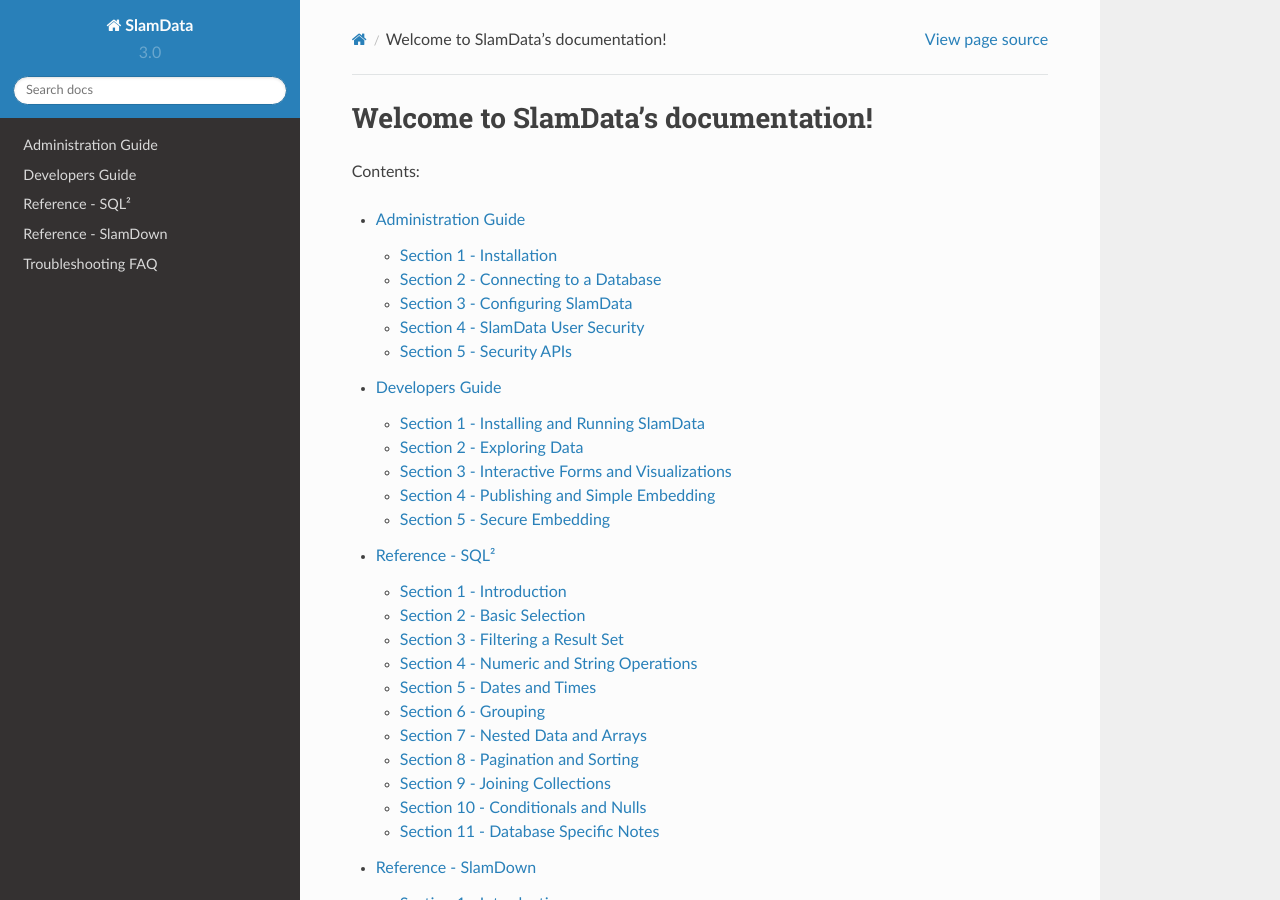
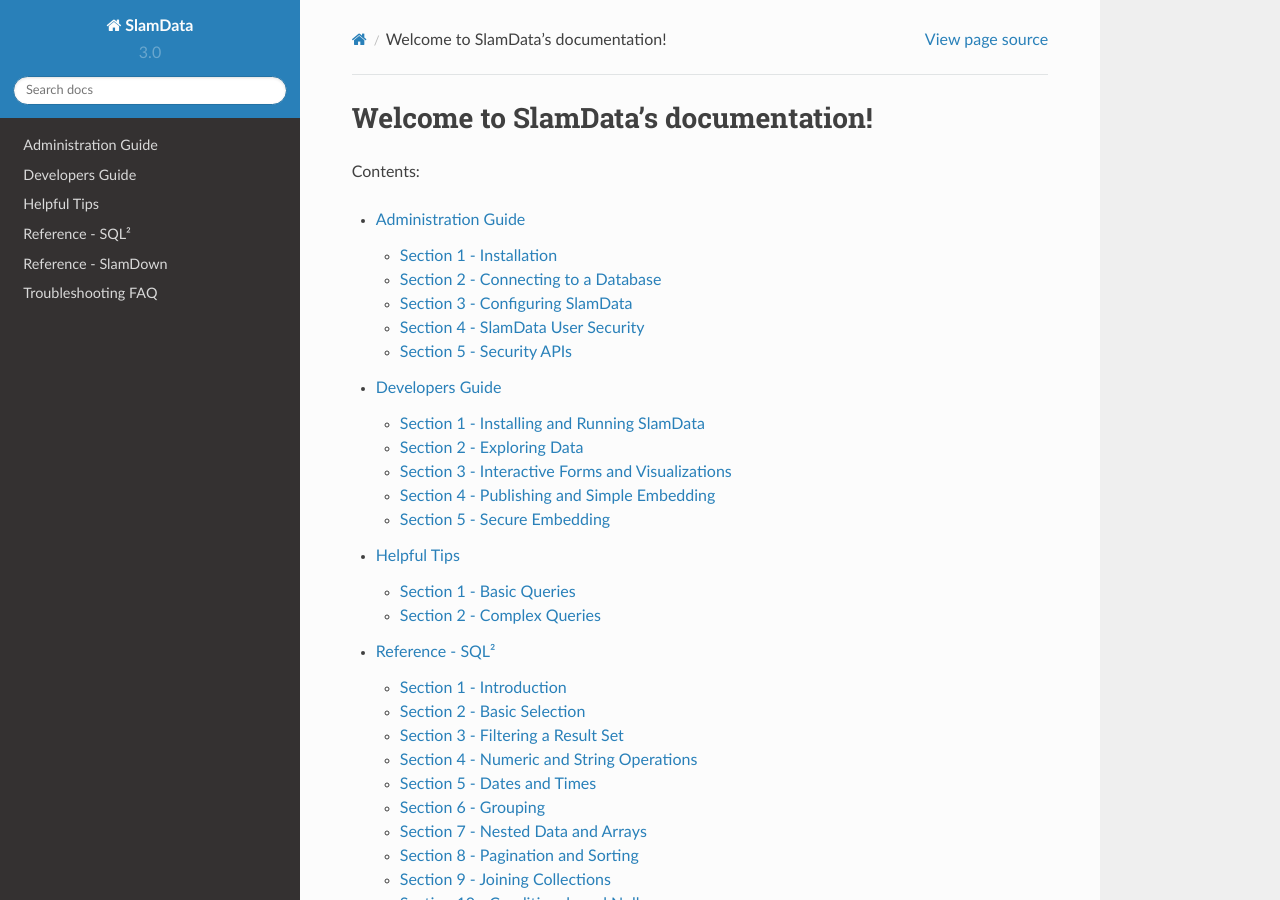
Before and after one commit to uapasha/slamdata-docs, a Sphinx documentation site: the page built from source/index.rst, in a window 1280 px wide and 900 px high. Built offline with Sphinx 7.4.7 and the Read the Docs theme 2.0.0, drawn with Linux system fonts in a browser that asks for light colours; part of the change alters nothing that is shown.

Commit message:
Added new "Helpful Tips" document - work in progress

```diff
--- /dev/null
+++ b/source/helpful-tips.rst
@@ -0,0 +1,588 @@
+.. figure:: images/white-logo.png
+   :alt: SlamData Logo
+
+
+Helpful Tips
+============
+
+This Helpful Tips document provides SQL² snippets that
+may not otherwise be covered in the other guides.
+
+For information on how to use SlamData from a user perspective
+see the `SlamData Administration Guide <administration-guide.html>`__
+
+For information on how to use SlamData from a user perspective
+see the `SlamData Users Guide <users-guide.html>`__  (not implemented yet)
+
+Examples in this guide will show the SQL² query as well as the generated
+MongoDB query directly below it for reference.
+
+
+Section 1 - Basic Queries
+-------------------------
+
+1.1 Counting
+~~~~~~~~~~~~
+
+1.1.1 Documents / Rows
+''''''''''''''''''''''
+
+**SQL Example**
+
+.. code-block:: sql
+
+    SELECT COUNT(*) FROM `/devguide/devdb/patients`
+
+**MongoDB query equivalent**
+
+.. code-block:: json
+
+    db.patients.aggregate(
+      [
+        {
+          "$group": {
+            "0": { "$sum": { "$literal": NumberInt("1") } },
+            "_id": { "$literal": null }
+          }
+        },
+        { "$limit": NumberLong("11") }],
+      { "allowDiskUse": true });
+
+
+1.1.2 Documents / Rows with Filter
+''''''''''''''''''''''''''''''''''
+
+**SQL Example**
+
+.. code-block:: sql
+
+    SELECT COUNT(*)
+    FROM `/devguide/devdb/patients`
+    WHERE age >= 50
+
+**MongoDB query equivalent**
+
+.. code-block:: json
+
+    db.patients.aggregate(
+      [
+        {
+          "$match": {
+            "$and": [
+              {
+                "$or": [
+                  { "age": { "$type": NumberInt("16") } },
+                  { "age": { "$type": NumberInt("18") } },
+                  { "age": { "$type": NumberInt("1") } },
+                  { "age": { "$type": NumberInt("2") } },
+                  { "age": { "$type": NumberInt("9") } },
+                  { "age": { "$type": NumberInt("8") } }]
+              },
+              { "age": { "$gte": NumberInt("50") } }]
+          }
+        },
+        {
+          "$group": {
+            "0": { "$sum": { "$literal": NumberInt("1") } },
+            "_id": { "$literal": null }
+          }
+        },
+        { "$limit": NumberLong("11") }],
+      { "allowDiskUse": true });
+
+
+1.2 Concatenating Field Values
+~~~~~~~~~~~~~~~~~~~~~~~~~~~~~~
+
+Use the double-pipe (`||`) symbol to concatenate `char` and `string` values.
+
+**SQL Example**
+
+.. code-block:: sql
+
+    SELECT
+      "Full Name is " ||
+      first_name      ||
+      ' '             ||
+      last_name
+    FROM `/devguide/devdb/patients`
+
+**MongoDB query equivalent**
+
+.. code-block:: json
+
+    db.patients.aggregate(
+      [
+        { "$limit": NumberLong("11") },
+        {
+          "$project": {
+            "0": {
+              "$cond": [
+                {
+                  "$and": [
+                    { "$lte": [{ "$literal": "" }, "$last_name"] },
+                    { "$lt": ["$last_name", { "$literal": {  } }] }]
+                },
+                {
+                  "$cond": [
+                    {
+                      "$and": [
+                        { "$lte": [{ "$literal": "" }, "$first_name"] },
+                        { "$lt": ["$first_name", { "$literal": {  } }] }]
+                    },
+                    {
+                      "$concat": [
+                        {
+                          "$concat": [
+                            {
+                              "$concat": [{ "$literal": "Full Name is " }, "$first_name"]
+                            },
+                            { "$literal": " " }]
+                        },
+                        "$last_name"]
+                    },
+                    { "$literal": undefined }]
+                },
+                { "$literal": undefined }]
+            }
+          }
+        }],
+      { "allowDiskUse": true });
+
+
+1.3 Converting Data Types
+~~~~~~~~~~~~~~~~~~~~~~~~~
+
+SlamData provides the ability to convert between many data types:
+
+1.3.1 TO_STRING() Function
+''''''''''''''''''''''''''
+
+Any data type can be turned into a string data type using the [``TO_STRING()``] function:
+
+**SQL Example**
+
+.. code-block:: sql
+
+    SELECT
+      TO_STRING(DATE_PART("year", last_visit))  ||
+      "-"                                       ||
+      TO_STRING(DATE_PART("month", last_visit)) AS Year_Month
+    FROM `/devguide/devdb/patients`
+
+**Example Output**
+
+|Year-Month|
+
+**MongoDB query equivalent**
+
+.. code-block:: json
+
+    db.patients.mapReduce(
+      function () {
+        emit.apply(
+          null,
+          (function (key, value) {
+            return [
+              key,
+              {
+                "Year_Month": (((value.last_visit instanceof Date) || (value.last_visit instanceof Timestamp)) && ((value.last_visit instanceof Date) || (value.last_visit instanceof Timestamp))) ? ((((value.last_visit.getFullYear() instanceof NumberInt) || (value.last_visit.getFullYear() instanceof NumberLong)) ? String(value.last_visit.getFullYear()).replace(
+                  RegExp("[^-0-9]+", "g"),
+                  "") : ((value.last_visit.getFullYear() instanceof Timestamp) || (value.last_visit.getFullYear() instanceof Date)) ? value.last_visit.getFullYear().toISOString() : String(value.last_visit.getFullYear())) + "-") + ((((value.last_visit.getMonth() + 1) instanceof NumberInt) || ((value.last_visit.getMonth() + 1) instanceof NumberLong)) ? String(value.last_visit.getMonth() + 1).replace(
+                  RegExp("[^-0-9]+", "g"),
+                  "") : (((value.last_visit.getMonth() + 1) instanceof Timestamp) || ((value.last_visit.getMonth() + 1) instanceof Date)) ? (value.last_visit.getMonth() + 1).toISOString() : String(value.last_visit.getMonth() + 1)) : undefined
+              }]
+          })(
+            this._id,
+            this))
+      },
+      function (key, values) { return values[0] },
+      {
+        "out": { "replace": "tmp.gen_840a7e9a_0", "db": "devdb" },
+        "limit": NumberLong("11")
+      });
+    db.tmp.gen_840a7e9a_0.aggregate(
+      [{ "$project": { "Year_Month": "$value.Year_Month" } }],
+      { "allowDiskUse": true });
+
+
+1.3.2 TO_TIMESTAMP() Function
+'''''''''''''''''''''''''''''
+
+An epoch data type can be converted into a TIMESTAMP data type using the [``TO_TIMESTAMP()``] function.
+
+Assuming a collection has documents which contain a field ``epoch`` with values such as ``1408255200000``:
+
+**SQL Example**
+
+.. code-block:: sql
+
+    SELECT *
+    FROM `/devguide/epochtest/c1`
+    WHERE TO_TIMESTAMP(epoch) <= TIMESTAMP("2016-01-01T00:00:00Z")
+
+**MongoDB query equivalent**
+
+.. code-block:: json
+
+    db.c1.aggregate(
+      [
+        {
+          "$project": {
+            "__tmp2": {
+              "$cond": [
+                {
+                  "$and": [
+                    { "$lt": [{ "$literal": null }, "$epoch"] },
+                    { "$lt": ["$epoch", { "$literal": "" }] }]
+                },
+                {
+                  "$lte": [
+                    {
+                      "$add": [{ "$literal": ISODate("1970-01-01T00:00:00Z") }, "$epoch"]
+                    },
+                    { "$literal": ISODate("2016-01-01T00:00:00Z") }]
+                },
+                { "$literal": undefined }]
+            },
+            "__tmp3": "$$ROOT"
+          }
+        },
+        { "$match": { "__tmp2": true } },
+        { "$limit": NumberLong("11") },
+        { "$project": { "value": "$__tmp3", "_id": false } }],
+      { "allowDiskUse": true });
+
+
+1.4 Grouping
+~~~~~~~~~~~~
+
+1.4.1 By Calendar Quarter
+'''''''''''''''''''''''''
+
+Assume you have documents in a structure similar to the following:
+
+.. code-block:: json
+
+  {
+    "_id": ObjectId("...abcd1234..."),
+    ...
+    "city": "AUSTIN",
+    "first_name": "John",
+    "last_name": "Smith",
+    "middle_name": "Duke",
+    "last_visit": ISODate("2016-01-01T15:56:36Z"),
+    "weight": 145
+    ...
+  }
+
+We can generate a concise report showing how many patients
+visited per quarter, per year.  This requires use of the ``TO_STRING()``
+and ``DATE_PART()`` functions, as well as the modulus (``%``) operator
+to assist in rounding.
+
+First section of query:
+
+.. code-block:: sql
+
+    SELECT
+      COUNT(*) as cnt,
+      TO_STRING(DATE_PART("year",last_visit))
+      || "-Q" ||
+      TO_STRING((DATE_PART("quarter",last_visit)) - (DATE_PART("quarter",last_visit) %1)) AS QUARTER
+
+Line 3: Converts the "year" portion of the last_visit field to a string
+
+Line 4: Concatenates "-Q" to the output of Line 3
+
+Line 5: Rounds the month to the quarter, then concatenates the output to Lines 3 and 4 and assigns the alias ``QUARTER``
+
+.. code-block:: sql
+
+    FROM `/devguide/devdb/patients`
+    GROUP BY
+      TO_STRING(DATE_PART("year",last_visit))
+      || "-Q" ||
+      TO_STRING((DATE_PART("quarter",last_visit)) - (DATE_PART("quarter",last_visit) %1))
+    ORDER BY QUARTER ASC
+
+The ``GROUP BY`` clause is used here to group all quarterly entries together.  The same functions are used here that are used in the ``SELECT`` clause for consistency.  Currently aliases cannot be used in ``GROUP BY`` clauses as they can in ``ORDER BY`` clauses.
+
+Line 1: fetches from the appropriate collection
+
+Line 2: Starts the ``GROUP BY`` clause
+
+Line 3: Similar to Line 3 in the previous example, converts the "year" portion of the last_visit field to a string.
+
+Line 4: Concatenates "-Q" to the output of Line 3
+
+Line 5: Rounds the month to the quarter, then concatenates the output to Lines 3 and 4
+
+Line 6: Orders the results based on yearly quarters in ascending order
+
+**Full SQL example:**
+
+.. code-block:: sql
+
+    SELECT
+      COUNT(*) as cnt,
+      TO_STRING(DATE_PART("year",last_visit))
+      || "-Q" ||
+      TO_STRING((DATE_PART("quarter",last_visit)) - (DATE_PART("quarter",last_visit) %1)) AS QUARTER
+    FROM `/devguide/devdb/patients`
+    GROUP BY
+      TO_STRING(DATE_PART("year",last_visit))
+      || "-Q" ||
+      TO_STRING((DATE_PART("quarter",last_visit)) - (DATE_PART("quarter",last_visit) %1))
+    ORDER BY QUARTER ASC
+
+Results in the following table:
+
+|Quarter-Year-Group-By|
+
+When these results are placed into a bar chart it would look similar to this:
+
+|Quarter-Year-Group-By-Chart|
+
+
+Section 2 - Complex Queries
+---------------------------
+
+This section goes into more advanced queries that include documents with
+nested data, documents that utilize schema as data, and multicollection
+JOINs.
+
+The following examples assume a document structure similar to the following:
+
+**NOTE**: this is fictitious sample data, randomly generated
+
+.. code-block:: json
+
+  {
+    "_id": ObjectId("5781ae797689630b25452c73"),
+    "city": "COLONIA",
+    "first_name": "Keesha",
+    "last_name": "Odonnell",
+    "middle_name": "Alice",
+    "last_visit": ISODate("2016-01-01T15:56:36Z"),
+    "weight": 145,
+    "loc": [
+      -74.314688,
+      40.590853
+    ],
+    "gender": "female",
+    "age": 98,
+    "previous_visits": [
+      ISODate("2009-02-14T15:09:30Z"),
+      ISODate("2006-02-23T17:45:05Z")
+    ],
+    "height": 61,
+    "county": "MIDDLESEX",
+    "state": "NJ",
+    "ssn": "383-97-3804",
+    "previous_addresses": [
+      {
+        "city": "HUDSON",
+        "longitude": -108.582745,
+        "county": "FREMONT",
+        "state": "WY",
+        "latitude": 42.900791,
+        "zip_code": 82515
+      },
+      {
+        "city": "SMYRNA",
+        "longitude": -75.565131,
+        "county": "KENT",
+        "state": "DE",
+        "latitude": 39.194026,
+        "zip_code": 19977
+      },
+      {
+        "city": "ZOAR",
+        "longitude": -81.414245,
+        "county": "TUSCARAWAS",
+        "state": "OH",
+        "latitude": 40.61829,
+        "zip_code": 44697
+      }
+    ],
+    "codes": [
+      {
+        "code": "S72.001C",
+        "desc": "Displaced fracture of medial malleolus of right tibia, subsequent encounter for open fracture type IIIA, IIIB, or IIIC with routine healing"
+      },
+      {
+        "code": "S72.009E",
+        "desc": "Other yatapoxvirus infections"
+      },
+      {
+        "code": "S56.417D",
+        "desc": "Other fracture of shaft of radius, left arm, subsequent encounter for closed fracture with routine healing"
+      },
+      {
+        "code": "B55.2",
+        "desc": "Varicose veins of right lower extremity with ulcer of thigh"
+      }
+    ],
+    "street_address": "8320 45TH ST",
+    "zip_code": 7067
+  }
+
+
+1.2 Nested Data
+~~~~~~~~~~~~~~~
+
+SlamData provides the flattening operator (``[*]``) to iterate through arrays and
+extract values from fields.
+
+1.2.1 Return Nested Array
+'''''''''''''''''''''''''
+
+Querying documents with arrays without the (``[*]``) operator results in an
+array being returned, see the following SQL² and resulting image.  Compare
+this to section 1.2.2 Return Flattened Array.
+
+**SQL Example**
+
+.. code-block:: sql
+
+    SELECT
+      last_name || "," || first_name AS NAME,
+      age AS PATIENT_AGE,
+      codes AS Z_CODES
+    FROM `/devguide/devdb/patients`
+
+**Example Output**
+
+|Return-Nested-Array|
+
+**MongoDB query equivalent**
+
+.. code-block:: json
+
+    db.patients.aggregate(
+      [
+        { "$limit": NumberLong("11") },
+        {
+          "$project": {
+            "NAME": {
+              "$cond": [
+                {
+                  "$and": [
+                    { "$lte": [{ "$literal": "" }, "$first_name"] },
+                    { "$lt": ["$first_name", { "$literal": {  } }] }]
+                },
+                {
+                  "$cond": [
+                    {
+                      "$and": [
+                        { "$lte": [{ "$literal": "" }, "$last_name"] },
+                        { "$lt": ["$last_name", { "$literal": {  } }] }]
+                    },
+                    {
+                      "$concat": [
+                        { "$concat": ["$last_name", { "$literal": "," }] },
+                        "$first_name"]
+                    },
+                    { "$literal": undefined }]
+                },
+                { "$literal": undefined }]
+            },
+            "PATIENT_AGE": "$age",
+            "Z_CODES": "$codes"
+          }
+        }],
+      { "allowDiskUse": true });
+
+
+1.2.2 Return Flattened Array
+''''''''''''''''''''''''''''
+
+Compare the output of this section to section 1.2.1 Return Nested Array.  The
+difference is that in this example there is one row per patient, per diagnosis.
+
+**SQL Example**
+
+.. code-block:: sql
+
+    SELECT
+      last_name || "," || first_name AS NAME,
+      age AS PATIENT_AGE,
+      codes[*] AS Z_CODES
+    FROM `/devguide/devdb/patients`
+
+**Example Output**
+
+|Return-Flattened-Array|
+
+**MongoDB query equivalent**
+
+Notice the inclusion of the *$unwind* MongoDB operator in the generated code below now:
+
+.. code-block:: json
+
+    db.patients.aggregate(
+      [
+        {
+          "$project": {
+            "__tmp8": {
+              "$cond": [
+                {
+                  "$and": [
+                    { "$lte": [{ "$literal": [] }, "$codes"] },
+                    { "$lt": ["$codes", { "$literal": BinData(0, "") }] }]
+                },
+                "$codes",
+                { "$literal": [undefined] }]
+            },
+            "__tmp9": "$$ROOT"
+          }
+        },
+        { "$unwind": "$__tmp8" },
+        { "$limit": NumberLong("11") },
+        {
+          "$project": {
+            "NAME": {
+              "$cond": [
+                {
+                  "$and": [
+                    { "$lte": [{ "$literal": "" }, "$__tmp9.first_name"] },
+                    { "$lt": ["$__tmp9.first_name", { "$literal": {  } }] }]
+                },
+                {
+                  "$cond": [
+                    {
+                      "$and": [
+                        { "$lte": [{ "$literal": "" }, "$__tmp9.last_name"] },
+                        { "$lt": ["$__tmp9.last_name", { "$literal": {  } }] }]
+                    },
+                    {
+                      "$concat": [
+                        { "$concat": ["$__tmp9.last_name", { "$literal": "," }] },
+                        "$__tmp9.first_name"]
+                    },
+                    { "$literal": undefined }]
+                },
+                { "$literal": undefined }]
+            },
+            "PATIENT_AGE": "$__tmp9.age",
+            "Z_CODES": "$__tmp8"
+          }
+        },
+        {
+          "$project": { "NAME": true, "PATIENT_AGE": true, "Z_CODES": true, "_id": false }
+        }],
+      { "allowDiskUse": true });
+
+
+
+
+.. |Return-Nested-Array| image:: images/SD3/screenshots/return-nested-array.png
+
+.. |Return-Flattened-Array| image:: images/SD3/screenshots/return-flattened-array.png
+
+.. |Year-Month| image:: images/SD3/screenshots/year-month.png
+
+.. |Quarter-Year-Group-By| image:: images/SD3/screenshots/quarter-year-group-by.png
+
+.. |Quarter-Year-Group-By-Chart| image:: images/SD3/screenshots/quarter-year-group-by-chart.png
--- a/source/index.rst
+++ b/source/index.rst
@@ -13,6 +13,7 @@ Contents:
 
    administration-guide
    developers-guide
+   helpful-tips
    sql-squared-reference
    slamdown-reference
    troubleshooting-faq
```
Also changed, not shown: source/images/SD3/screenshots/quarter-year-group-by-chart.png (added), source/images/SD3/screenshots/quarter-year-group-by.png (added), source/images/SD3/screenshots/return-flattened-array.png (added), source/images/SD3/screenshots/return-nested-array.png (added), source/images/SD3/screenshots/year-month.png (added).
